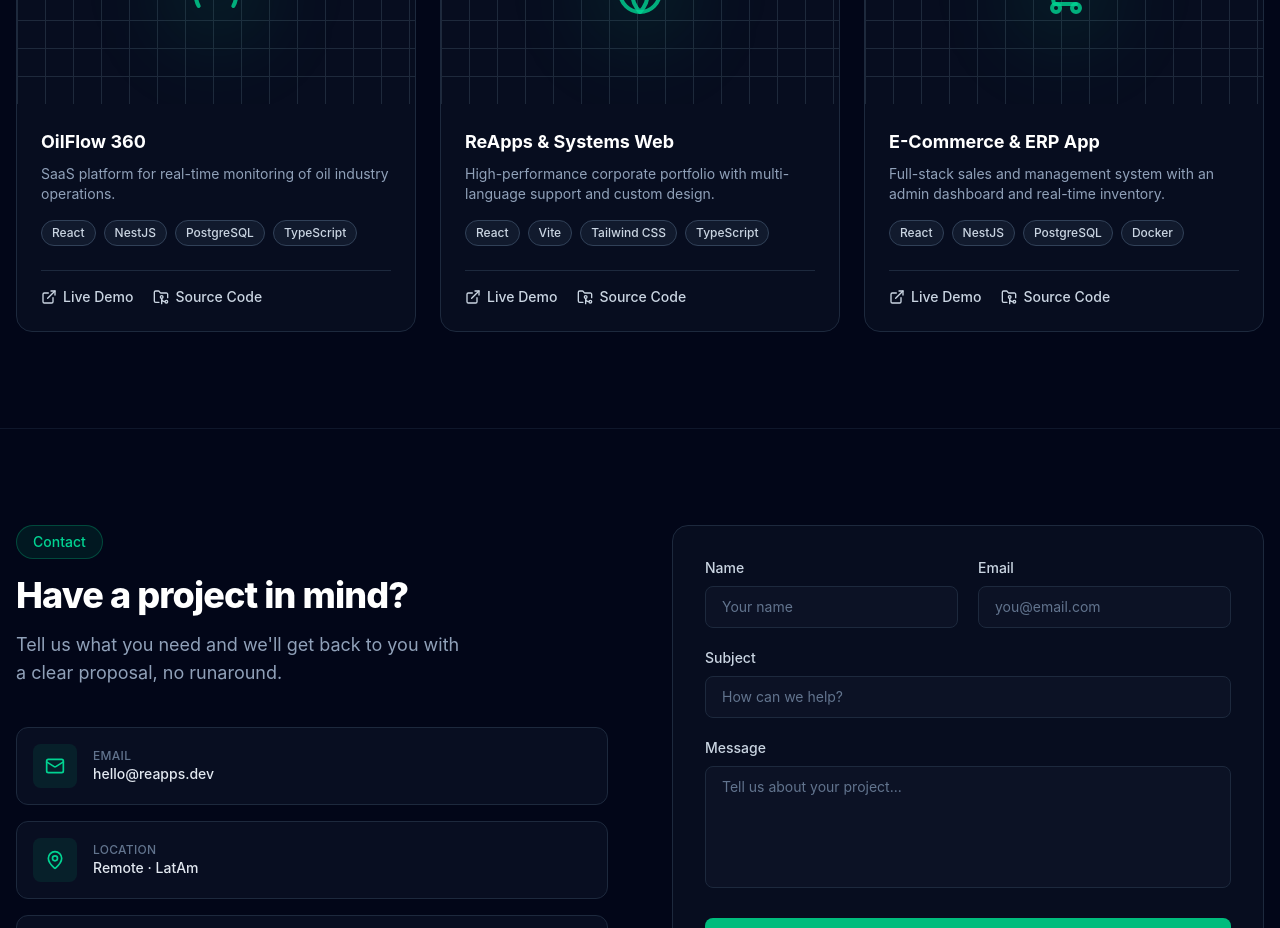
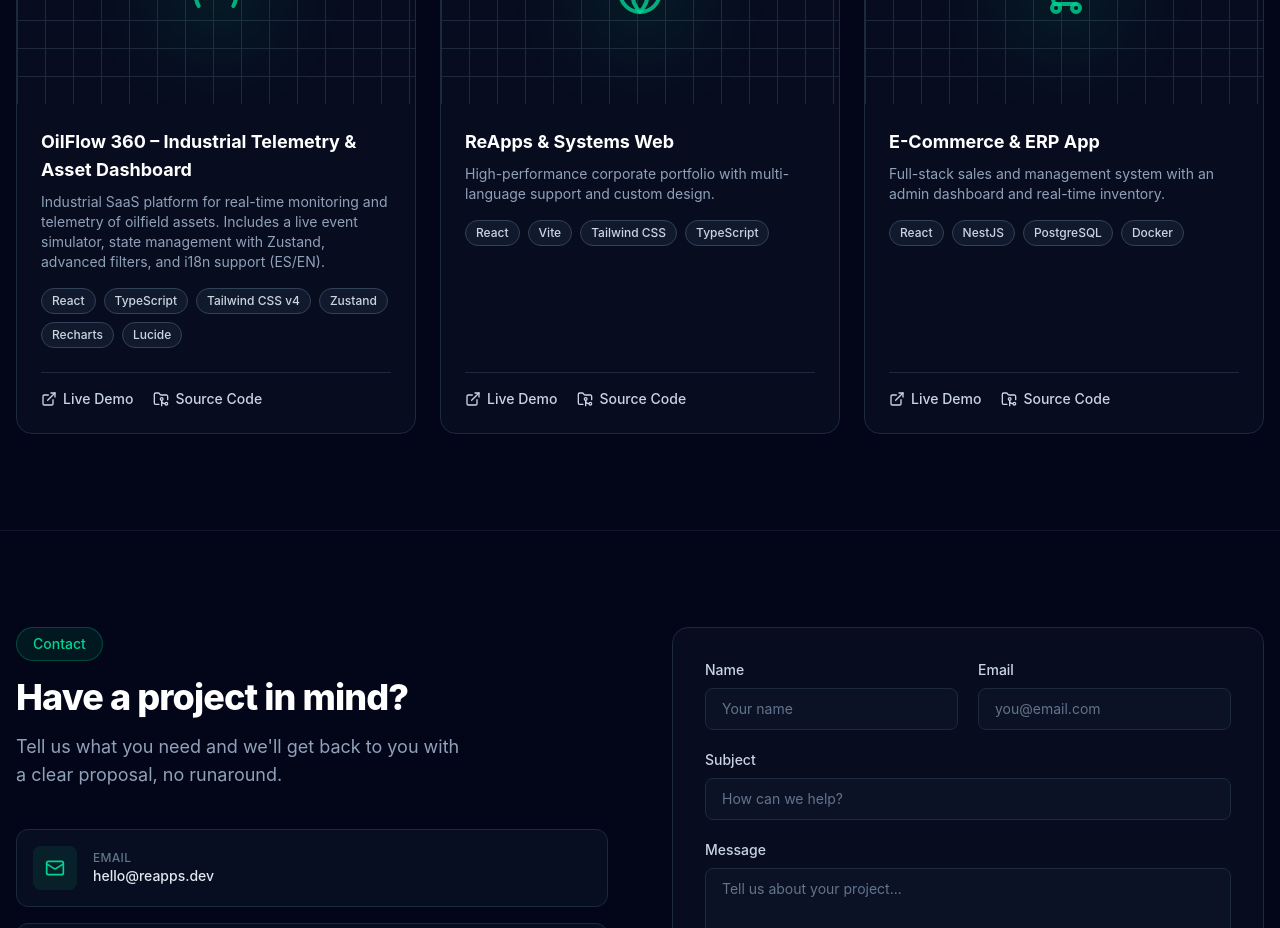
Before and after one commit to robersygonzalez/reappsandsystems-web, a React (Vite) app: page / in a window 1280 px wide. Shown: the part 2340-3268 px from the top of the page. Built offline with nearby package versions, Linux system fonts and the light colour scheme.

Commit message:
feat: add OilFlow 360 showcase card to projects section

```diff
--- a/src/components/Projects.tsx
+++ b/src/components/Projects.tsx
@@ -21,9 +21,9 @@ export function Projects() {
       icon: Gauge,
       title: t("projects.oilflow.title"),
       description: t("projects.oilflow.description"),
-      tags: ["React", "NestJS", "PostgreSQL", "TypeScript"],
-      demoHref: "#",
-      codeHref: "#",
+      tags: ["React", "TypeScript", "Tailwind CSS v4", "Zustand", "Recharts", "Lucide"],
+      demoHref: "https://oilflow360.vercel.app/",
+      codeHref: "https://github.com/robersygonzalez/oilflow360",
     },
     {
       key: "portfolio",
@@ -113,6 +113,9 @@ export function Projects() {
                   <div className="mt-auto flex items-center gap-5 border-t border-slate-800 pt-4 text-sm font-medium">
                     <a
                       href={demoHref}
+                      {...(demoHref.startsWith("http")
+                        ? { target: "_blank", rel: "noopener noreferrer" }
+                        : {})}
                       className="inline-flex items-center gap-1.5 text-slate-300 transition-colors hover:text-emerald-400"
                     >
                       <ExternalLink className="h-4 w-4" />
@@ -120,6 +123,9 @@ export function Projects() {
                     </a>
                     <a
                       href={codeHref}
+                      {...(codeHref.startsWith("http")
+                        ? { target: "_blank", rel: "noopener noreferrer" }
+                        : {})}
                       className="inline-flex items-center gap-1.5 text-slate-300 transition-colors hover:text-emerald-400"
                     >
                       <FolderGit2 className="h-4 w-4" />
--- a/src/i18n/config.ts
+++ b/src/i18n/config.ts
@@ -75,9 +75,9 @@ const resources = {
         demoLabel: "Demo En Vivo",
         codeLabel: "Código Fuente",
         oilflow: {
-          title: "OilFlow 360",
+          title: "OilFlow 360 – Industrial Telemetry & Asset Dashboard",
           description:
-            "Plataforma SaaS para el monitoreo en tiempo real de operaciones en la industria petrolera.",
+            "Plataforma SaaS de monitoreo industrial y telemetría en tiempo real para activos petroleros. Incluye simulador de eventos en vivo, gestión de estados con Zustand, filtros avanzados y soporte i18n (ES/EN).",
         },
         portfolio: {
           title: "ReApps & Systems Web",
@@ -194,9 +194,9 @@ const resources = {
         demoLabel: "Live Demo",
         codeLabel: "Source Code",
         oilflow: {
-          title: "OilFlow 360",
+          title: "OilFlow 360 – Industrial Telemetry & Asset Dashboard",
           description:
-            "SaaS platform for real-time monitoring of oil industry operations.",
+            "Industrial SaaS platform for real-time monitoring and telemetry of oilfield assets. Includes a live event simulator, state management with Zustand, advanced filters, and i18n support (ES/EN).",
         },
         portfolio: {
           title: "ReApps & Systems Web",
```
